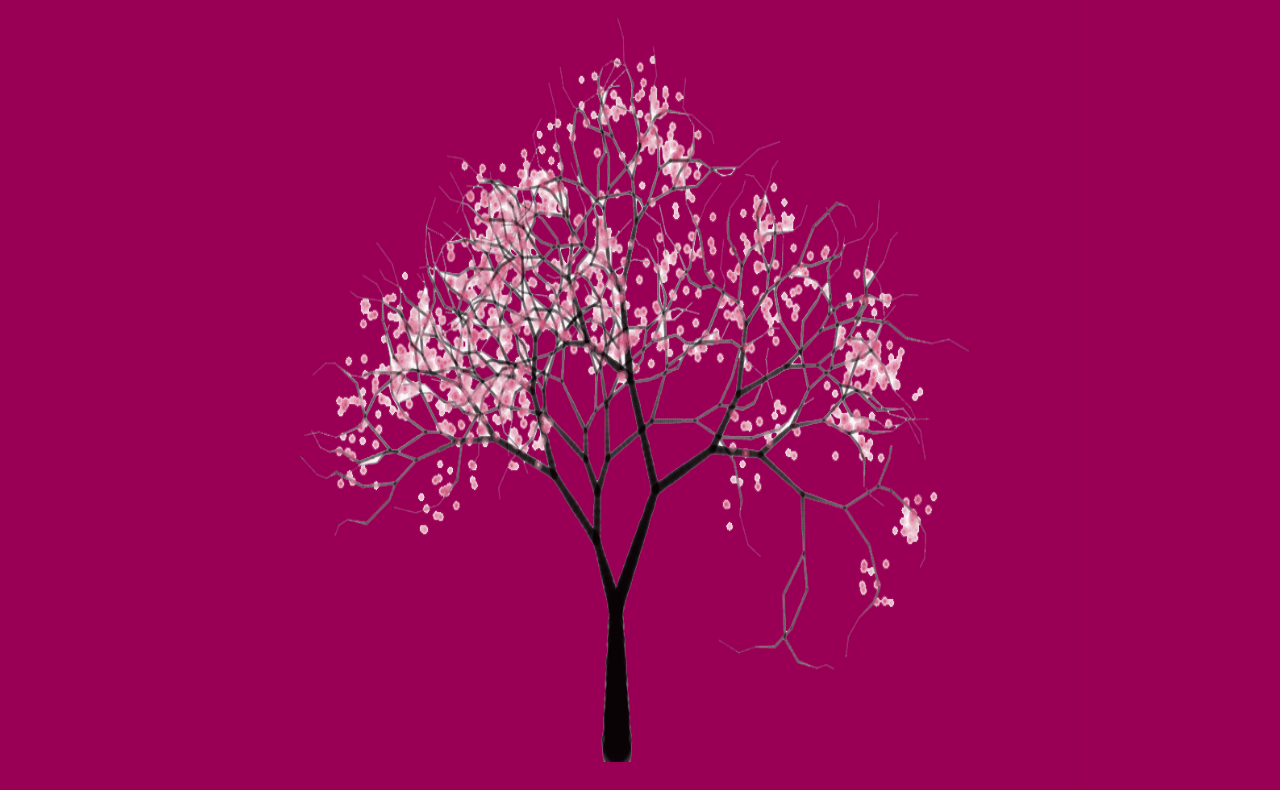
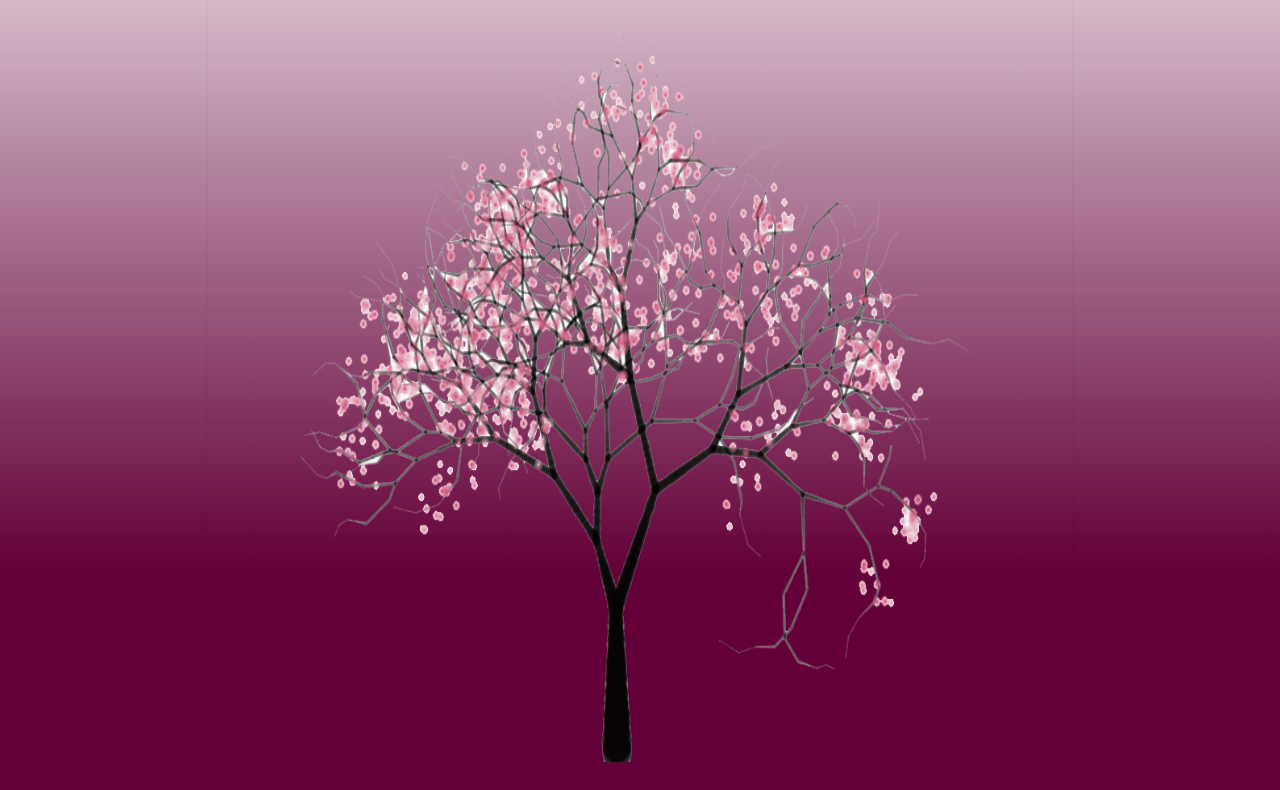
Before and after one commit to jamesryan461/Web-Development-Files, a plain HTML site: page FinalProject.html in a window 1280 px wide. Shown: the part 211-1001 px from the top of the page. Drawn offline with Linux system fonts and the light colour scheme.

Commit message:
Update FinalProject.css

```diff
--- a/FinalProject.css
+++ b/FinalProject.css
@@ -1,11 +1,11 @@
 html {
-    background-image: -o-linear-gradient(bottom, rgb(000,000,000) 0%, rgb(999,999,999) 100%);
-    background-image: -moz-linear-gradient(bottom, rgb(000,000,000) 0%, rgb(999,999,999) 100%);
-    background-image: -webkit-gradient(linear, left bottom, left top, color-stop(0.01, rgb(000,000,000)), color-stop(0.99, rgb(999,999,999)));
-    background-image: -webkit-linear-gradient(bottom, rgb(000,000,000) 0%, rgb(999,999,999) 100%);
-    background-image: -ms-linear-gradient(bottom, rgb(000,000,000) 0%, rgb(999,999,999) 100%);
-    background-image: linear-gradient(bottom, rgb(000,000,000) 0%, rgb(999,999,999) 100%);;
     background: #990055;
+    background-image: -o-linear-gradient(bottom, rgb(99,00,55) 25%, rgb(999,999,999) 100%);
+    background-image: -moz-linear-gradient(bottom, rgb(99,00,55) 25%, rgb(999,999,999) 100%);
+    background-image: -webkit-gradient(linear, left bottom, left top, color-stop(0.25, rgb(99,00,55)), color-stop(0.99, rgb(999,999,999)));
+    background-image: -webkit-linear-gradient(bottom, rgb(99,00,55) 25%, rgb(999,999,999) 100%);
+    background-image: -ms-linear-gradient(bottom, rgb(99,00,55) 25%, rgb(999,999,999) 100%);
+    background-image: linear-gradient(bottom, rgb(99,00,55) 25%, rgb(999,999,999) 100%);;
 }
 
 head {
```
